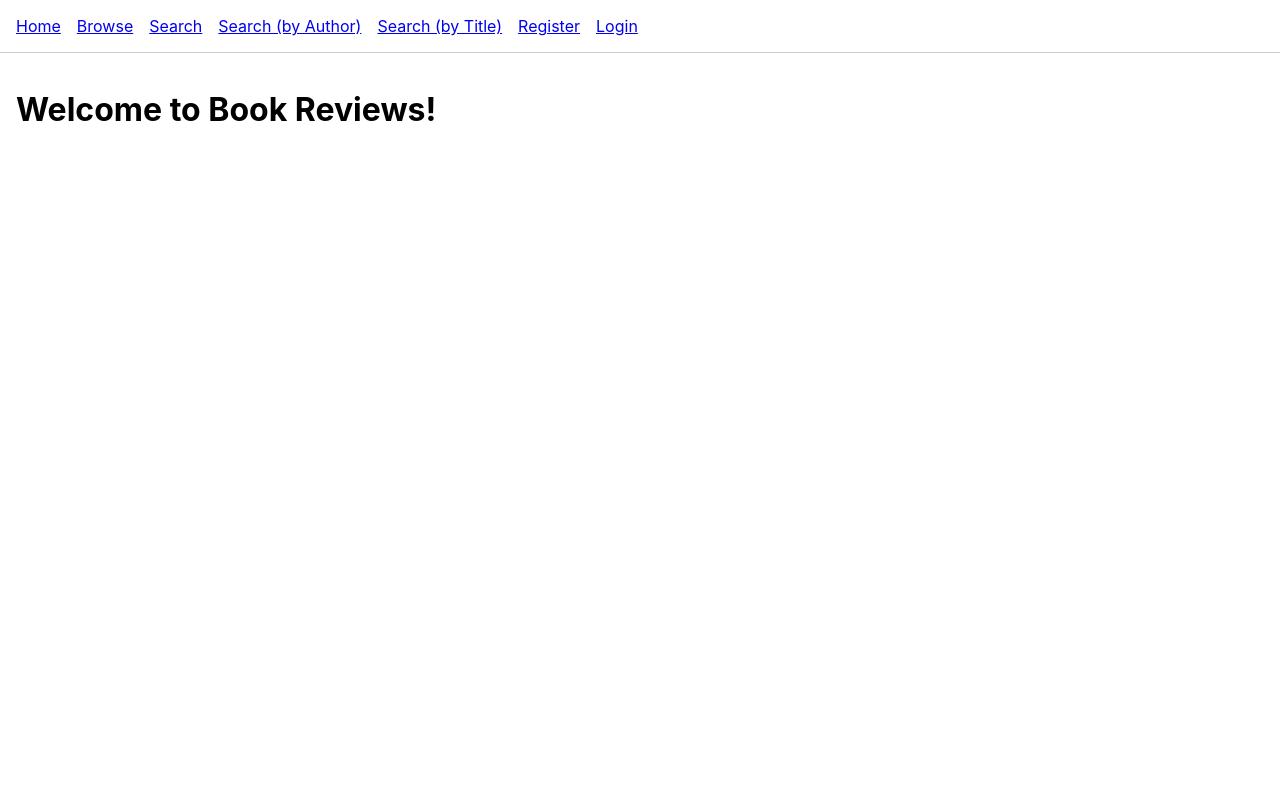
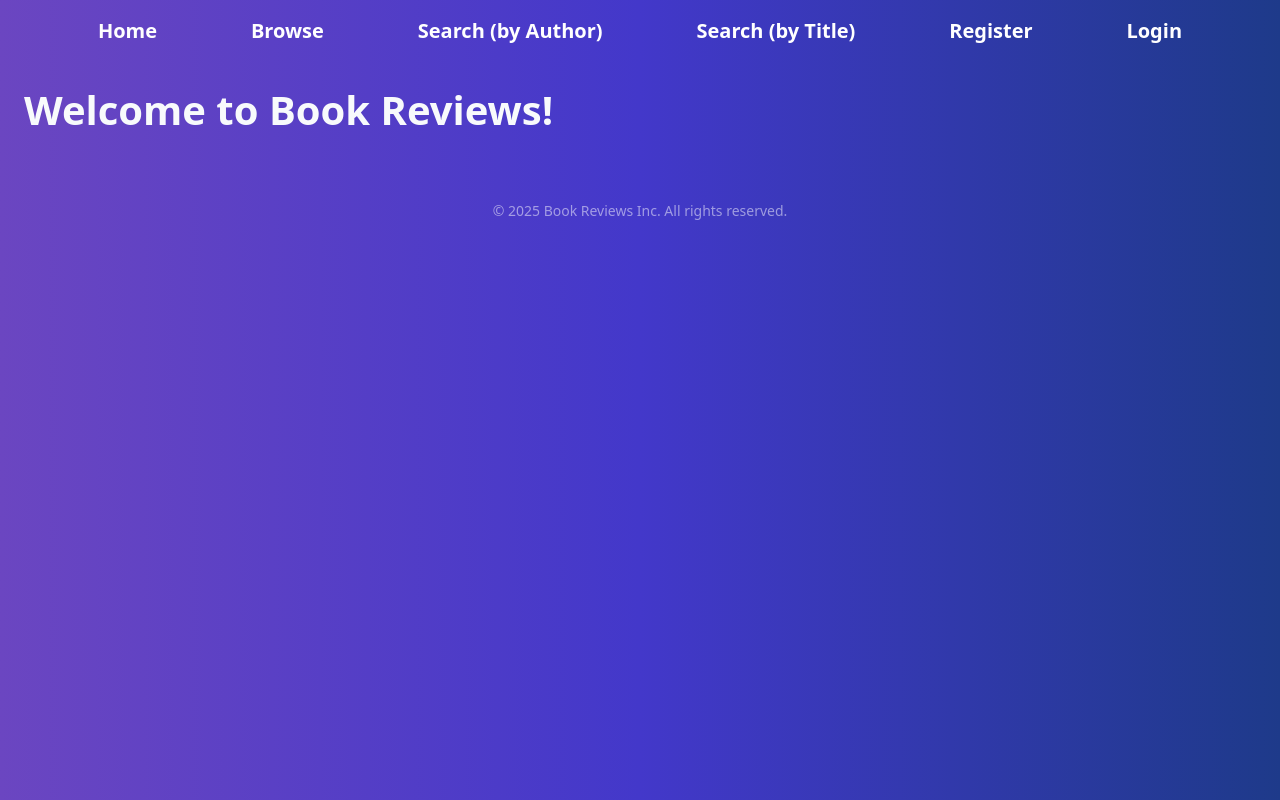
Before and after one commit to pkfitzVT/ibm-fs-node-book-review-fe, a React (Create React App) app: page / in a window 1280 px wide. Built offline with nearby package versions, Linux system fonts and the light colour scheme.

Commit message:
updated style

```diff
--- a/src/App.css
+++ /dev/null
@@ -1,38 +0,0 @@
-.App {
-  text-align: center;
-}
-
-.App-logo {
-  height: 40vmin;
-  pointer-events: none;
-}
-
-@media (prefers-reduced-motion: no-preference) {
-  .App-logo {
-    animation: App-logo-spin infinite 20s linear;
-  }
-}
-
-.App-header {
-  background-color: #282c34;
-  min-height: 100vh;
-  display: flex;
-  flex-direction: column;
-  align-items: center;
-  justify-content: center;
-  font-size: calc(10px + 2vmin);
-  color: white;
-}
-
-.App-link {
-  color: #61dafb;
-}
-
-@keyframes App-logo-spin {
-  from {
-    transform: rotate(0deg);
-  }
-  to {
-    transform: rotate(360deg);
-  }
-}
--- a/src/App.jsx
+++ b/src/App.jsx
@@ -8,28 +8,38 @@ import RegisterForm from "./components/RegisterForm";
 import SplashPage from "./components/SplashPage";
 import SearchByAuthor from "./components/SearchByAuthor";
 import SearchByTitle from "./components/SearchByTitle";
+import Footer from "./components/Footer";
 
 
 function App() {
     return (
+        /* Full-viewport gradient background + global text colour */
+        <div className="min-h-screen bg-gradient-to-r from-blue-600 via-blue-700 to-indigo-800 text-gray-100">
             <Router>
-            <header style={{ padding: "1rem", borderBottom: "1px solid #ccc" }}>
-                <nav>
-                    <Link to="/" style={{ marginRight: "1rem" }}>Home</Link>
-                    <Link to="/browse" style={{ marginRight: "1rem" }}>Browse</Link>
-                    <Link to="/search" style={{ marginRight: "1rem" }}>Search</Link>
-                    <Link to="/search/author" style={{ marginRight: "1rem" }}>
-                        Search (by Author)
-                    </Link>
-                    <Link to="/search/title" style={{ marginRight: "1rem" }}>
-                        Search (by Title)
-                    </Link>
-                    <Link to="/register" style={{ marginRight: "1rem" }}>Register</Link>
-                    <Link to="/login" style={{ marginRight: "1rem" }}>Login</Link>
-
+                {/* top nav bar */}
+                {/* ───-- Sticky top nav bar --── */}
+                <header className="bg-transparent sticky-top">
+                    <nav
+                        className="
+      container-fluid
+      d-flex justify-content-evenly align-items-center
+      py-3
+      fw-bold fs-5    /* thicker, larger text */
+      text-white
+    "
+                    >
+                        <Link className="nav-link px-2 text-white" to="/">Home</Link>
+                        <Link className="nav-link px-2 text-white" to="/browse">Browse</Link>
+                        <Link className="nav-link px-2 text-white" to="/search/author">Search (by Author)</Link>
+                        <Link className="nav-link px-2 text-white" to="/search/title">Search (by Title)</Link>
+                        <Link className="nav-link px-2 text-white" to="/register">Register</Link>
+                        <Link className="nav-link px-2 text-white" to="/login">Login</Link>
                     </nav>
                 </header>
-            <main style={{ padding: "1rem" }}>
+
+
+                {/* main content area */}
+                <main className="p-4">
                     <Routes>
                         <Route path="/" element={<SplashPage />} />
                         <Route path="/browse" element={<BrowseBooks />} />
@@ -42,6 +52,8 @@ function App() {
                     </Routes>
                 </main>
             </Router>
+            <Footer />
+        </div>
     );
 }
 
--- /dev/null
+++ b/src/components/Footer.js
@@ -0,0 +1,9 @@
+export default function Footer() {
+    return (
+        <footer className="bg-transparent text-center py-4 mt-auto">
+            <small className="text-white-50">
+                © {new Date().getFullYear()} Book Reviews Inc. All rights reserved.
+            </small>
+        </footer>
+    );
+}
--- a/src/index.css
+++ b/src/index.css
@@ -1,13 +1,23 @@
+@tailwind base;
+@tailwind components;
+@tailwind utilities;
+/* TEST RULE – will be removed later */
+
 body {
-  margin: 0;
-  font-family: -apple-system, BlinkMacSystemFont, 'Segoe UI', 'Roboto', 'Oxygen',
-    'Ubuntu', 'Cantarell', 'Fira Sans', 'Droid Sans', 'Helvetica Neue',
-    sans-serif;
-  -webkit-font-smoothing: antialiased;
-  -moz-osx-font-smoothing: grayscale;
+  min-height: 100vh;  /* always fill the viewport */
+  /* purple-to-indigo gradient */
+  background: linear-gradient(to right, #6b46c1, #4338ca, #1e3a8a);
+  color: #f8fafc;     /* light gray/white text for contrast */
 }
 
-code {
-  font-family: source-code-pro, Menlo, Monaco, Consolas, 'Courier New',
-    monospace;
+/* Example heading/link presets (optional) */
+h1 { font-size: 2.5rem; font-weight: 700; margin-bottom: 1rem; }
+a  { color: #c7d2fe; text-decoration: underline; }
+a:hover { color: #e0e7ff; }
+
+/* Highlight nav links on hover / active */
+.nav-link:hover,
+.nav-link.active {
+  color: #f8fafc;           /* bright white on hover */
+  text-decoration: underline;
 }
```
Also changed, not shown: package.json (+8 -1 lines), src/components/FormMessage.jsx (added, +39 -0 lines), src/index.js (+16 -12 lines). Lines whose indentation alone changed are shown as unchanged.
